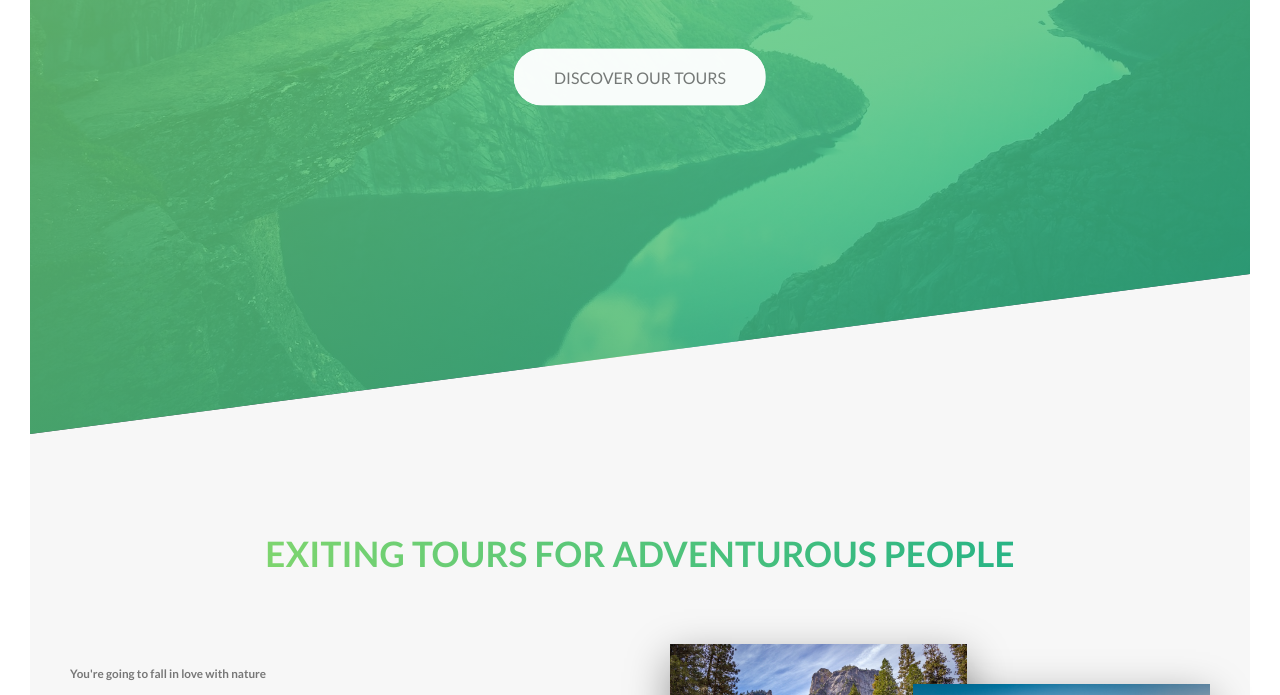
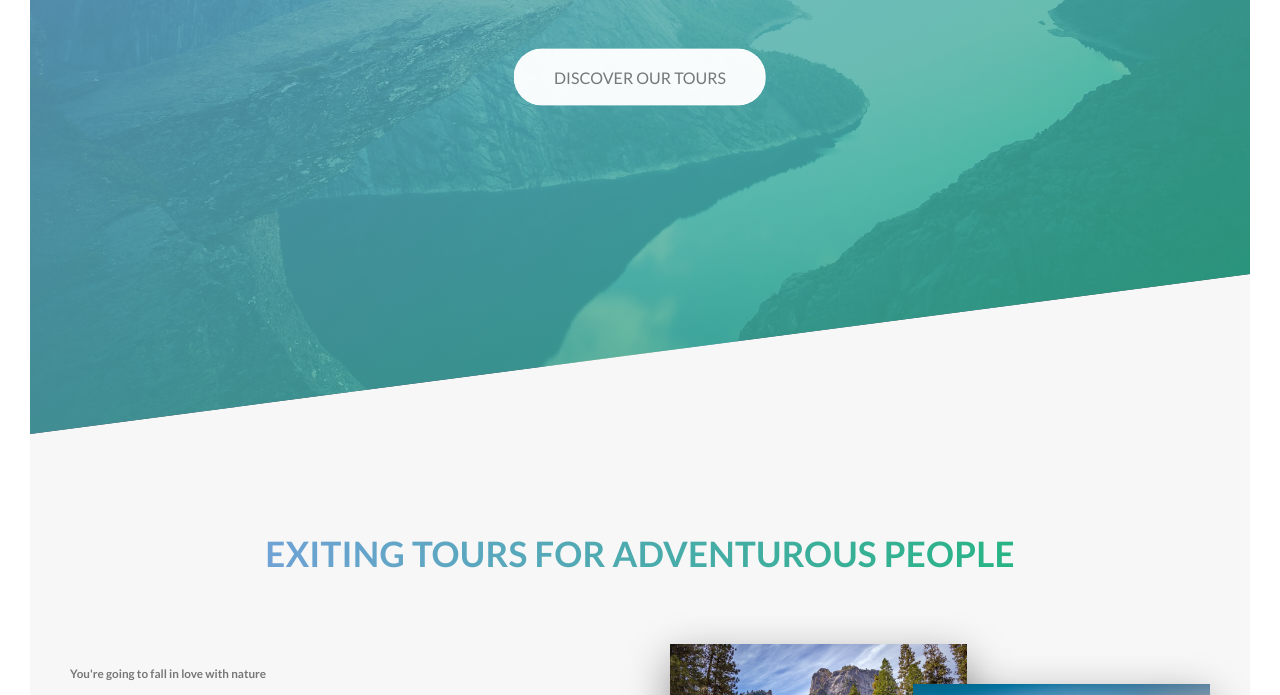
Before and after one commit to EugeneLevkovych/Natours-1, a website: page index.html in a window 1280 px wide. Shown: the part 356-1051 px from the top of the page. Drawn offline with Linux system fonts and the light colour scheme.

Commit message:
add media 2

```diff
--- a/sass/abstracts/_variables.scss
+++ b/sass/abstracts/_variables.scss
@@ -2,7 +2,7 @@
 $color-primary: #55c57a;
 
 $color-primary-light: #7ed56f;
-// $color-primary-light: #6fa2d5;
+$color-primary-light: #6fa2d5;
 $color-primary-dark: #28b485;
 
 
--- a/sass/base/_utilites.scss
+++ b/sass/base/_utilites.scss
@@ -8,10 +8,18 @@
 
 .u-margin-bottom-medium {
   margin-bottom: 4rem !important;
+
+  @include respond(tab-port) {
+    margin-bottom: 3rem !important;
+  }
 }
 
 .u-margin-bottom-big {
   margin-bottom: 8rem !important;
+
+  @include respond(tab-port) {
+    margin-bottom: 5rem !important;
+  }
 }
 
 .u-margin-top-big {
--- a/sass/layout/_footer.scss
+++ b/sass/layout/_footer.scss
@@ -11,6 +11,11 @@
     &__logo-box {
         text-align: center;
         margin-bottom: 8rem;
+
+
+        @include respond(tab-port) {
+            margin-bottom: 6rem;
+        }
      }
 
     &__logo {
--- a/sass/pages/_home.scss
+++ b/sass/pages/_home.scss
@@ -2,6 +2,10 @@
   background-color: $color-grey-light-1;
   padding: 25rem 0;
   margin-top: -20vh;
+
+  @include respond(tab-port) {
+    padding: 20rem 0;
+  }
 }
 
 .section-features {
@@ -19,22 +23,39 @@
     & > * {
       transform: skewY(7deg);
     }
+
+    @include respond(tab-port) {
+      padding: 15rem 0;
+    }
 }
 
 .section-tours {
   background-color: $color-grey-light-1;
   padding: 25rem 0 15rem 0;
   margin-top: -10rem;
+
+  @include respond(tab-port) {
+    padding: 20rem 0 10rem 0;
+  }
 }
 
 .section-stories {
   position: relative;
   padding: 15rem 0;
+
+
+  @include respond(tab-port) {
+    padding: 10rem 0;
+  }
 }
 
 .section-book {
   padding: 15rem 0;
   background-image: linear-gradient(to right bottom, $color-primary-light, $color-primary-dark);
+
+  @include respond(tab-port) {
+    padding: 10rem 0;
+  }
 }
 
 .book {
```
Also changed, not shown: css/style.css.
